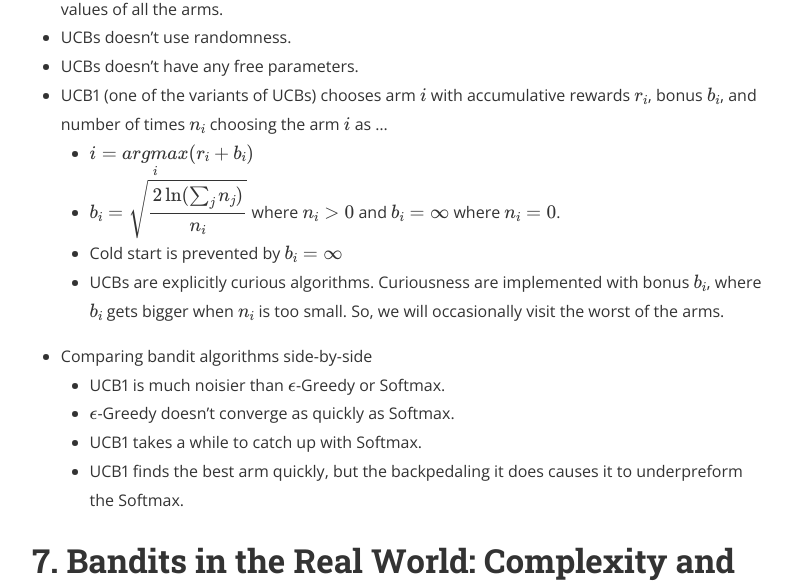
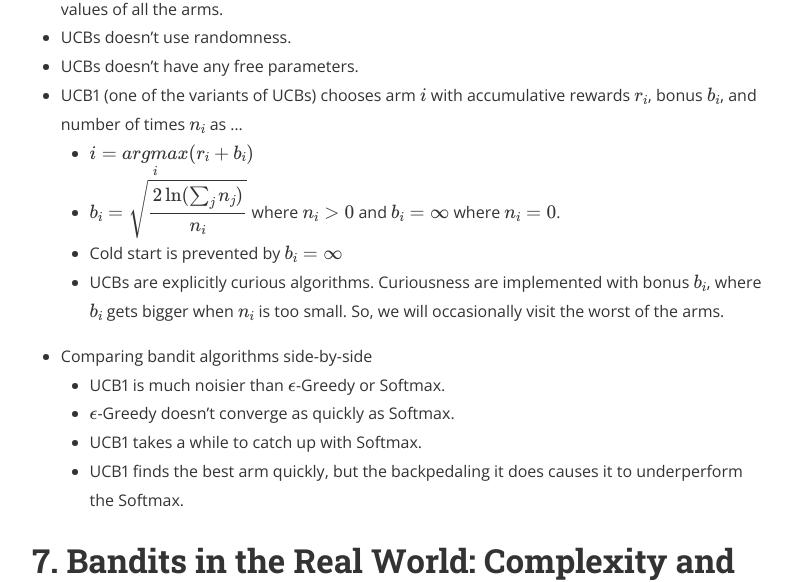
Before and after one commit to juice500ml/juice500ml.github.io, a Jekyll site: the page built from _posts/2019-03-25-Bandit-Algorithms-for-Website-Optimization.markdown, in a window 1280 px wide and 900 px high, scrolled down 3094 px. Shown: the part 151-733 px from the top of the window, without its empty margins (240-1032 px from the left). Built offline with Jekyll 4.4.1, drawn with Linux system fonts in a browser that asks for light colours; nearby versions of some CDN libraries; formulas are drawn with MathJax 3; some of the changed text lies outside the part shown.

Commit message:
Post 2019-03-25-Bandit-Algorithms-for-Website-Optimization.markdown upload from Editorial

```diff
--- a/_posts/2019-03-25-Bandit-Algorithms-for-Website-Optimization.markdown
+++ b/_posts/2019-03-25-Bandit-Algorithms-for-Website-Optimization.markdown
@@ -62,7 +62,7 @@ This is a summary of the book [Bandit Algorithms for Website Optimization](https
 - UCBs avoid being gullible by keeping track of confidence in assessments of the estimated values of all the arms.
 - UCBs doesn’t use randomness.
 - UCBs doesn’t have any free parameters.
-- UCB1 (one of the variants of UCBs) chooses arm $i$ with accumulative rewards $r_i$, bonus $b_i$, and number of times $n_i$ choosing the arm $i$ as ...
+- UCB1 (one of the variants of UCBs) chooses arm $i$ with accumulative rewards $r_i$, bonus $b_i$, and number of times $n_i$ as ...
 	- $i = \underset{i} {argmax} (r_i + b_i)$
 	- $b_i = \sqrt{ \dfrac{2 \ln (\sum_j {n_j})} {n_i} }$ where $n_i > 0$ and $b_i=\infty$ where $n_i = 0$.
 	- Cold start is prevented by $b_i=\infty$
@@ -71,7 +71,7 @@ This is a summary of the book [Bandit Algorithms for Website Optimization](https
 	- UCB1 is much noisier than $\epsilon$-Greedy or Softmax.
 	- $\epsilon$-Greedy doesn’t converge as quickly as Softmax.
 	- UCB1 takes a while to catch up with Softmax.
-	- UCB1 finds the best arm quickly, but the backpedaling it does causes it to underpreform the Softmax.
+	- UCB1 finds the best arm quickly, but the backpedaling it does causes it to underperform the Softmax.
 
 # 7. Bandits in the Real World: Complexity and Complications
 - A/A Testing
```
Also changed, not shown: other parts of _posts/2019-03-25-Bandit-Algorithms-for-Website-Optimization.markdown (+1 -1 lines).
